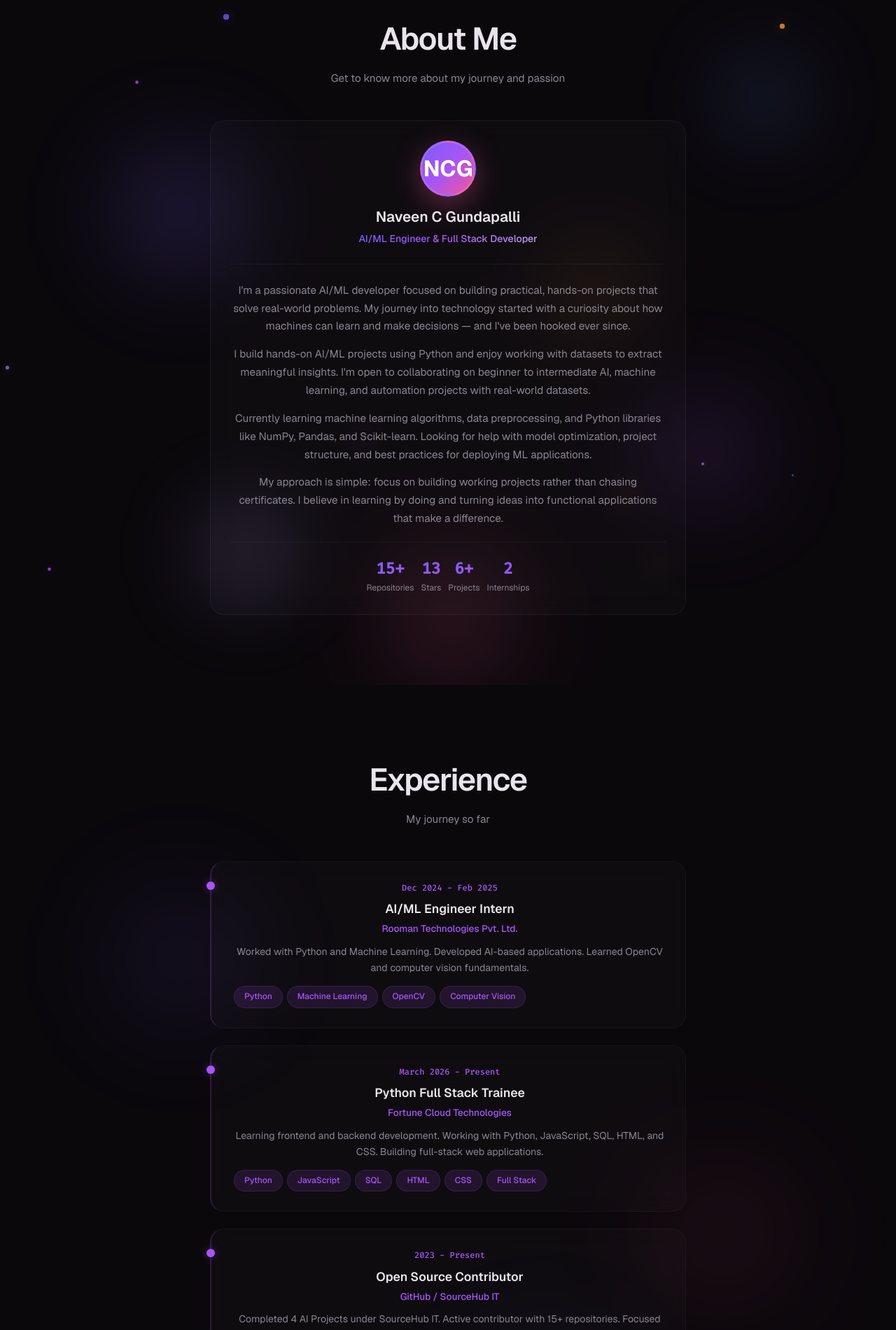
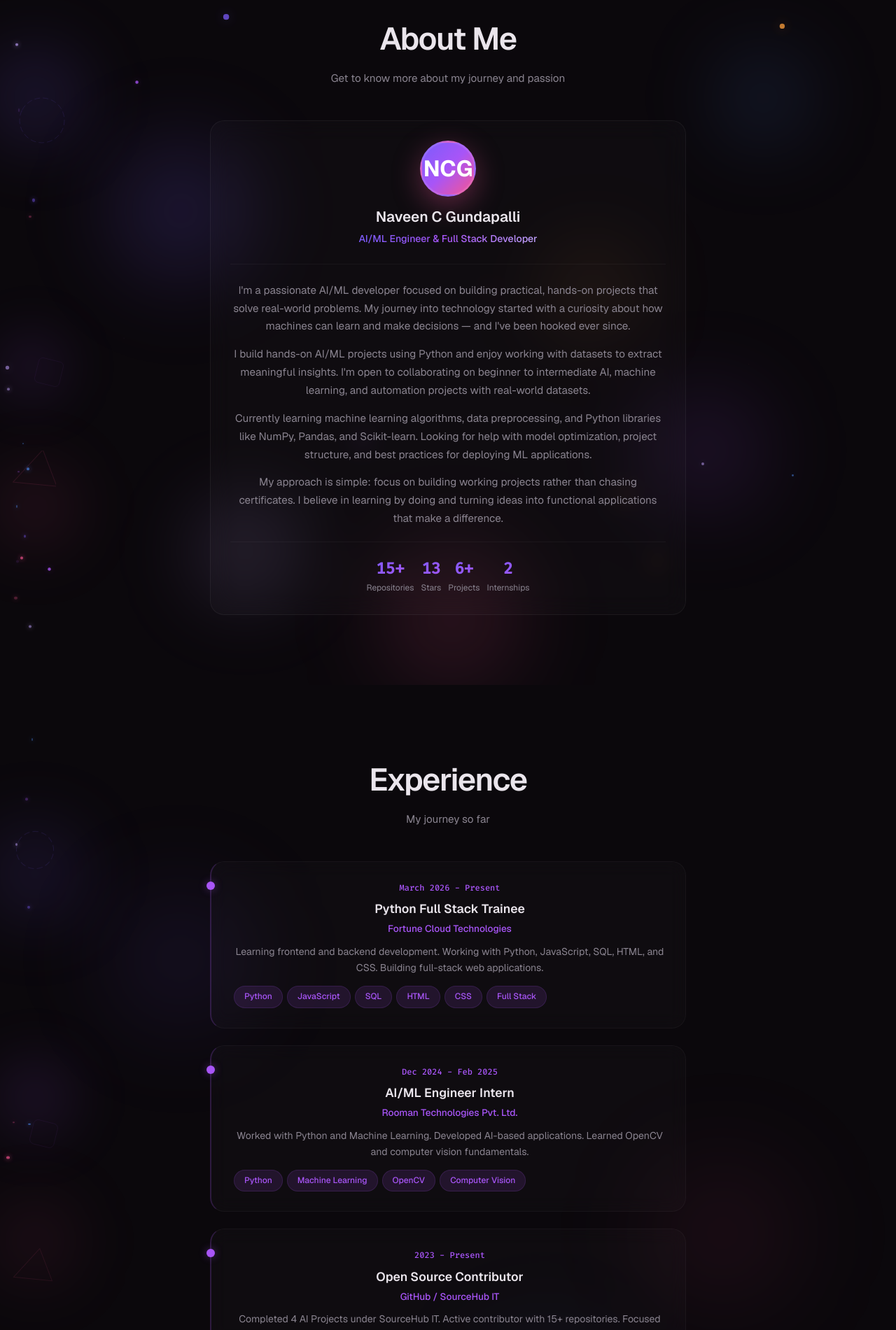
Before and after one commit to naveen2002-ncg/Portfolio, a React (Vite) app: page / in a window 1280 px wide. Shown: the part 880-2781 px from the top of the page at 70% size. Built offline with nearby package versions, Linux system fonts and the light colour scheme.

Commit message:
Reorder experience: Python Full Stack Trainee first, AI/ML Intern second; add left-side decorative animations to About and Experience sections

```diff
--- a/src/components/About.jsx
+++ b/src/components/About.jsx
@@ -68,6 +68,191 @@ function Particle({ delay, x, y, size, color }) {
   );
 }
 
+function LeftSideDecoration() {
+  return (
+    <div style={{
+      position: 'absolute',
+      left: 0,
+      top: 0,
+      bottom: 0,
+      width: '300px',
+      zIndex: 0,
+      pointerEvents: 'none',
+      overflow: 'hidden',
+    }}>
+      <motion.div
+        style={{
+          position: 'absolute',
+          left: '-50px',
+          top: '10%',
+          width: '200px',
+          height: '200px',
+          borderRadius: '50%',
+          background: 'radial-gradient(circle, rgba(124, 92, 252, 0.2) 0%, transparent 70%)',
+          filter: 'blur(40px)',
+        }}
+        animate={{
+          y: [0, 30, -20, 0],
+          scale: [1, 1.2, 0.9, 1],
+        }}
+        transition={{
+          duration: 6,
+          repeat: Infinity,
+          ease: 'easeInOut',
+        }}
+      />
+      <motion.div
+        style={{
+          position: 'absolute',
+          left: '-30px',
+          top: '50%',
+          width: '150px',
+          height: '150px',
+          borderRadius: '50%',
+          background: 'radial-gradient(circle, rgba(168, 85, 247, 0.15) 0%, transparent 70%)',
+          filter: 'blur(35px)',
+        }}
+        animate={{
+          y: [0, -25, 15, 0],
+          scale: [1, 1.15, 0.95, 1],
+        }}
+        transition={{
+          duration: 7,
+          repeat: Infinity,
+          ease: 'easeInOut',
+        }}
+      />
+      <motion.div
+        style={{
+          position: 'absolute',
+          left: '-40px',
+          bottom: '15%',
+          width: '180px',
+          height: '180px',
+          borderRadius: '50%',
+          background: 'radial-gradient(circle, rgba(247, 85, 144, 0.15) 0%, transparent 70%)',
+          filter: 'blur(45px)',
+        }}
+        animate={{
+          y: [0, 20, -15, 0],
+          scale: [1, 1.1, 0.95, 1],
+        }}
+        transition={{
+          duration: 8,
+          repeat: Infinity,
+          ease: 'easeInOut',
+        }}
+      />
+
+      <svg style={{
+        position: 'absolute',
+        left: '20px',
+        top: '20%',
+        width: '80px',
+        height: '80px',
+        opacity: 0.3,
+      }} viewBox="0 0 100 100">
+        <motion.circle
+          cx="50" cy="50" r="40"
+          fill="none"
+          stroke="#7c5cfc"
+          strokeWidth="1"
+          strokeDasharray="10 5"
+          animate={{
+            rotate: 360,
+            opacity: [0.2, 0.5, 0.2],
+          }}
+          transition={{
+            duration: 12,
+            repeat: Infinity,
+            ease: 'linear',
+          }}
+          style={{ transformOrigin: '50px 50px' }}
+        />
+      </svg>
+
+      <svg style={{
+        position: 'absolute',
+        left: '40px',
+        top: '55%',
+        width: '60px',
+        height: '60px',
+        opacity: 0.25,
+      }} viewBox="0 0 100 100">
+        <motion.rect
+          x="20" y="20" width="60" height="60"
+          fill="none"
+          stroke="#a855f7"
+          strokeWidth="1"
+          rx="10"
+          animate={{
+            rotate: -360,
+            opacity: [0.2, 0.4, 0.2],
+          }}
+          transition={{
+            duration: 15,
+            repeat: Infinity,
+            ease: 'linear',
+          }}
+          style={{ transformOrigin: '50px 50px' }}
+        />
+      </svg>
+
+      <svg style={{
+        position: 'absolute',
+        left: '10px',
+        bottom: '25%',
+        width: '70px',
+        height: '70px',
+        opacity: 0.3,
+      }} viewBox="0 0 100 100">
+        <motion.polygon
+          points="50,10 90,90 10,90"
+          fill="none"
+          stroke="#f75590"
+          strokeWidth="1.5"
+          animate={{
+            rotate: 360,
+            opacity: [0.2, 0.5, 0.2],
+          }}
+          transition={{
+            duration: 10,
+            repeat: Infinity,
+            ease: 'linear',
+          }}
+          style={{ transformOrigin: '50px 63px' }}
+        />
+      </svg>
+
+      {Array.from({ length: 15 }).map((_, i) => (
+        <motion.div
+          key={i}
+          style={{
+            position: 'absolute',
+            left: `${10 + Math.random() * 40}px`,
+            top: `${Math.random() * 100}%`,
+            width: 2 + Math.random() * 3,
+            height: 2 + Math.random() * 3,
+            borderRadius: '50%',
+            background: ['#7c5cfc', '#a855f7', '#f75590', '#4f8ef7', '#c2a4ff'][i % 5],
+            boxShadow: `0 0 6px ${['#7c5cfc', '#a855f7', '#f75590', '#4f8ef7', '#c2a4ff'][i % 5]}`,
+          }}
+          animate={{
+            y: [0, -20, 15, -10, 20, 0],
+            opacity: [0, 0.6, 0.3, 0.7, 0.2, 0],
+          }}
+          transition={{
+            duration: 3 + i * 0.5,
+            repeat: Infinity,
+            delay: i * 0.3,
+            ease: 'easeInOut',
+          }}
+        />
+      ))}
+    </div>
+  );
+}
+
 export default function About() {
   const { scrollY } = useScroll();
   const bgY = useTransform(scrollY, [0, 800], [0, -60]);
@@ -95,6 +280,8 @@ export default function About() {
           <Particle key={p.id} {...p} />
         ))}
       </motion.div>
+
+      <LeftSideDecoration />
 
       <div style={{ position: 'relative', zIndex: 1 }}>
         <motion.div
--- a/src/components/Experience.jsx
+++ b/src/components/Experience.jsx
@@ -1,19 +1,19 @@
 import { motion } from 'framer-motion';
 
 const experiences = [
+  {
+    role: 'Python Full Stack Trainee',
+    company: 'Fortune Cloud Technologies',
+    period: 'March 2026 - Present',
+    description: 'Learning frontend and backend development. Working with Python, JavaScript, SQL, HTML, and CSS. Building full-stack web applications.',
+    tags: ['Python', 'JavaScript', 'SQL', 'HTML', 'CSS', 'Full Stack'],
+  },
   {
     role: 'AI/ML Engineer Intern',
     company: 'Rooman Technologies Pvt. Ltd.',
     period: 'Dec 2024 - Feb 2025',
     description: 'Worked with Python and Machine Learning. Developed AI-based applications. Learned OpenCV and computer vision fundamentals.',
     tags: ['Python', 'Machine Learning', 'OpenCV', 'Computer Vision'],
-  },
-  {
-    role: 'Python Full Stack Trainee',
-    company: 'Fortune Cloud Technologies',
-    period: 'March 2026 - Present',
-    description: 'Learning frontend and backend development. Working with Python, JavaScript, SQL, HTML, and CSS. Building full-stack web applications.',
-    tags: ['Python', 'JavaScript', 'SQL', 'HTML', 'CSS', 'Full Stack'],
   },
   {
     role: 'Open Source Contributor',
@@ -23,6 +23,106 @@ const experiences = [
     tags: ['Python', 'AI/ML', 'Open Source', 'NLP'],
   },
 ];
+
+function LeftSideDecoration() {
+  return (
+    <div style={{
+      position: 'absolute',
+      left: 0,
+      top: 0,
+      bottom: 0,
+      width: '280px',
+      zIndex: 0,
+      pointerEvents: 'none',
+      overflow: 'hidden',
+    }}>
+      <motion.div
+        style={{
+          position: 'absolute',
+          left: '-40px',
+          top: '15%',
+          width: '180px',
+          height: '180px',
+          borderRadius: '50%',
+          background: 'radial-gradient(circle, rgba(124, 92, 252, 0.2) 0%, transparent 70%)',
+          filter: 'blur(45px)',
+        }}
+        animate={{ y: [0, 30, -20, 0], scale: [1, 1.2, 0.9, 1] }}
+        transition={{ duration: 6, repeat: Infinity, ease: 'easeInOut' }}
+      />
+      <motion.div
+        style={{
+          position: 'absolute',
+          left: '-30px',
+          top: '45%',
+          width: '160px',
+          height: '160px',
+          borderRadius: '50%',
+          background: 'radial-gradient(circle, rgba(168, 85, 247, 0.18) 0%, transparent 70%)',
+          filter: 'blur(40px)',
+        }}
+        animate={{ y: [0, -25, 18, 0], scale: [1, 1.15, 0.95, 1] }}
+        transition={{ duration: 7, repeat: Infinity, ease: 'easeInOut', delay: 1 }}
+      />
+      <motion.div
+        style={{
+          position: 'absolute',
+          left: '-35px',
+          bottom: '20%',
+          width: '170px',
+          height: '170px',
+          borderRadius: '50%',
+          background: 'radial-gradient(circle, rgba(247, 85, 144, 0.15) 0%, transparent 70%)',
+          filter: 'blur(50px)',
+        }}
+        animate={{ y: [0, 22, -15, 0], scale: [1, 1.1, 0.95, 1] }}
+        transition={{ duration: 8, repeat: Infinity, ease: 'easeInOut', delay: 2 }}
+      />
+
+      <svg style={{ position: 'absolute', left: '15px', top: '18%', width: '70px', height: '70px', opacity: 0.25 }} viewBox="0 0 100 100">
+        <motion.circle cx="50" cy="50" r="38" fill="none" stroke="#7c5cfc" strokeWidth="1.5" strokeDasharray="12 6"
+          animate={{ rotate: 360, opacity: [0.2, 0.5, 0.2] }}
+          transition={{ duration: 12, repeat: Infinity, ease: 'linear' }}
+          style={{ transformOrigin: '50px 50px' }}
+        />
+      </svg>
+
+      <svg style={{ position: 'absolute', left: '35px', top: '55%', width: '55px', height: '55px', opacity: 0.2 }} viewBox="0 0 100 100">
+        <motion.rect x="18" y="18" width="64" height="64" fill="none" stroke="#a855f7" strokeWidth="1.5" rx="12"
+          animate={{ rotate: -360, opacity: [0.2, 0.4, 0.2] }}
+          transition={{ duration: 15, repeat: Infinity, ease: 'linear' }}
+          style={{ transformOrigin: '50px 50px' }}
+        />
+      </svg>
+
+      <svg style={{ position: 'absolute', left: '10px', bottom: '22%', width: '65px', height: '65px', opacity: 0.25 }} viewBox="0 0 100 100">
+        <motion.polygon points="50,12 88,88 12,88" fill="none" stroke="#f75590" strokeWidth="1.5"
+          animate={{ rotate: 360, opacity: [0.2, 0.5, 0.2] }}
+          transition={{ duration: 10, repeat: Infinity, ease: 'linear' }}
+          style={{ transformOrigin: '50px 60px' }}
+        />
+      </svg>
+
+      {Array.from({ length: 12 }).map((_, i) => (
+        <motion.div
+          key={i}
+          style={{
+            position: 'absolute',
+            left: `${8 + Math.random() * 50}px`,
+            top: `${Math.random() * 100}%`,
+            width: 2 + Math.random() * 3,
+            height: 2 + Math.random() * 3,
+            borderRadius: '50%',
+            background: ['#7c5cfc', '#a855f7', '#f75590', '#4f8ef7', '#c2a4ff'][i % 5],
+            boxShadow: `0 0 6px ${['#7c5cfc', '#a855f7', '#f75590', '#4f8ef7', '#c2a4ff'][i % 5]}`,
+          }}
+          animate={{ y: [0, -18, 12, -8, 18, 0], opacity: [0, 0.6, 0.3, 0.7, 0.2, 0] }}
+          transition={{ duration: 3 + i * 0.5, repeat: Infinity, delay: i * 0.3, ease: 'easeInOut' }}
+        />
+      ))}
+    </div>
+  );
+}
 
 function TimelineCard({ exp, index }) {
   return (
@@ -131,6 +231,8 @@ export default function Experience() {
         ))}
       </div>
 
+      <LeftSideDecoration />
+
       <div style={{ position: 'relative', zIndex: 1 }}>
         <motion.div
           initial={{ opacity: 0, y: 20 }}
```
Lines whose indentation alone changed are shown as unchanged.
